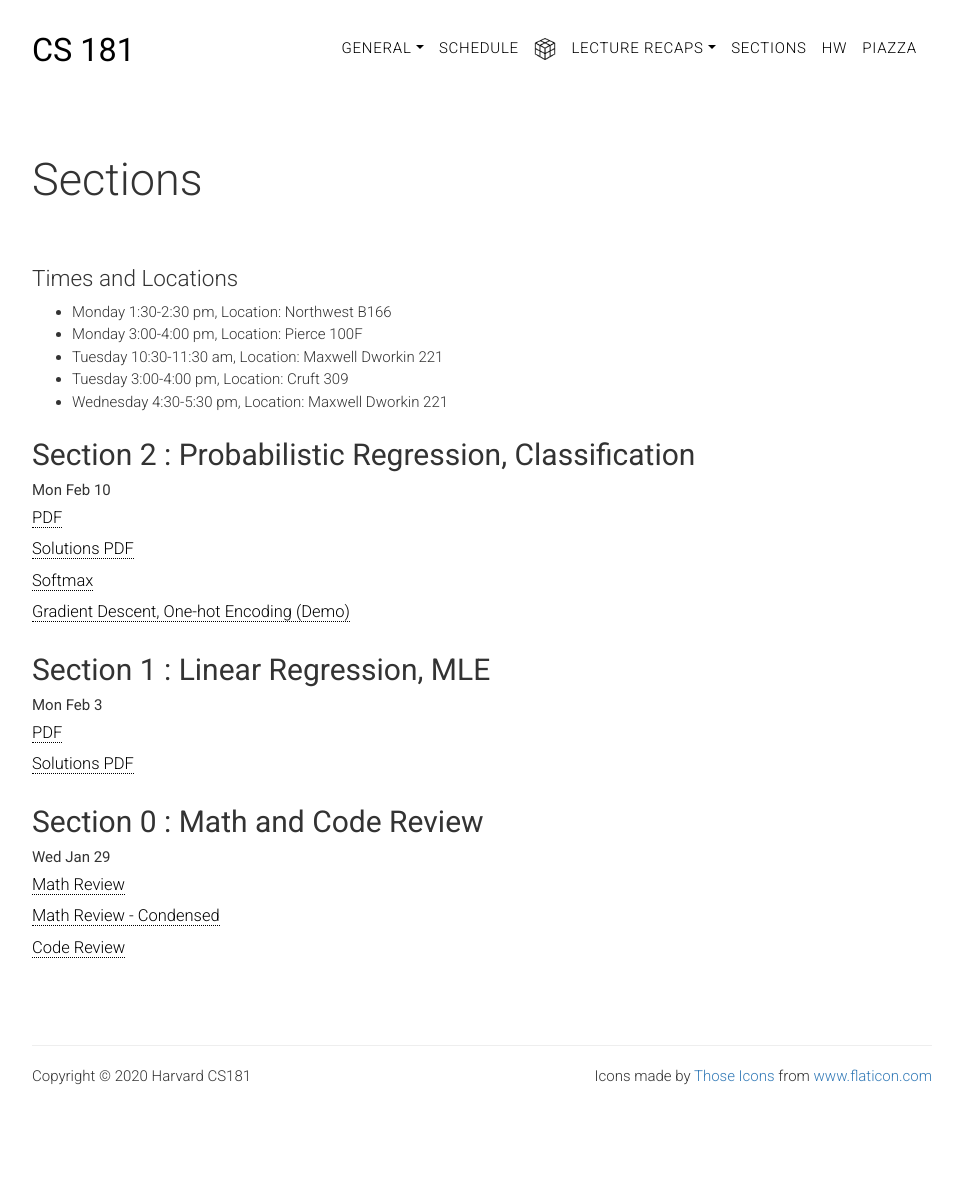
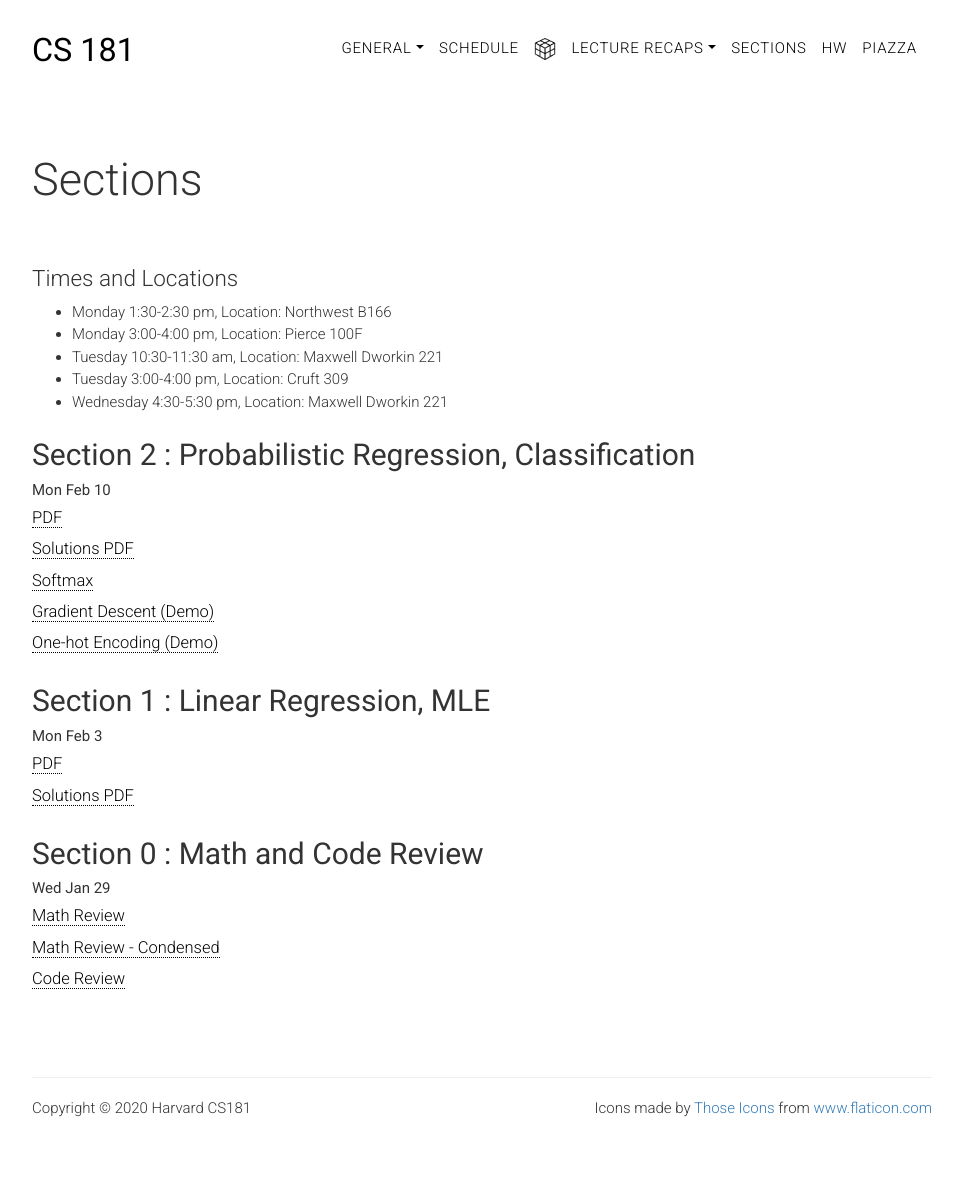
Before and after one commit to harvard-ml-courses/cs181-web-2020, a Jekyll site: the page built from sections.html, in a window 1280 px wide. Shown: the whole page, without its empty margins (158-1121 px from the left). Built offline with Jekyll 4.4.1, drawn with Linux system fonts in a browser that asks for light colours; before the commit the page ends 1163 px from its top, so only the background shows below that.

Commit message:
on-hot notes separated

```diff
--- a/sections.html
+++ b/sections.html
@@ -20,7 +20,8 @@ weight: 0
             <li><a href="sections/sec2.pdf" target="_blank">PDF</a></li>
             <li><a href="sections/sec2-soln.pdf" target="_blank">Solutions PDF</a></li>
             <li><a href="sections/softmax.pdf" target="_blank">Softmax</a></li>
-            <li><a href="https://colab.research.google.com/drive/1AJRaGeqgTosVNWjinYPahB1RHGAOwIh-" target="_blank">Gradient Descent, One-hot Encoding (Demo)</a></li>
+            <li><a href="https://colab.research.google.com/drive/1AJRaGeqgTosVNWjinYPahB1RHGAOwIh-" target="_blank">Gradient Descent (Demo)</a>
+                <li><a href="https://colab.research.google.com/drive/1la6XJT5wy7NvOZiq4u-y-N7yQR2m2NT-" target="_blank">One-hot Encoding (Demo)</a></li>
         </ul>
 
         <h2 class="title" id="sec1">Section 1 : Linear Regression, MLE</h2>
```
